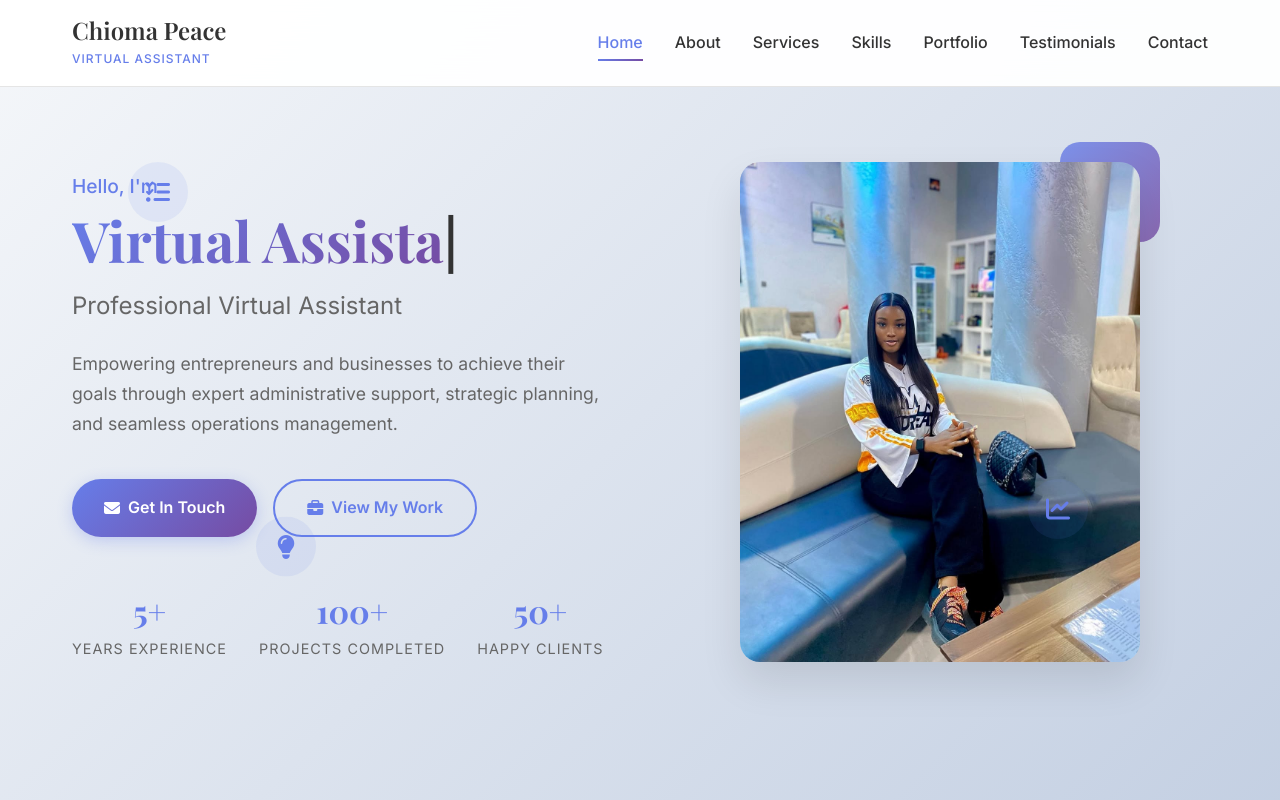
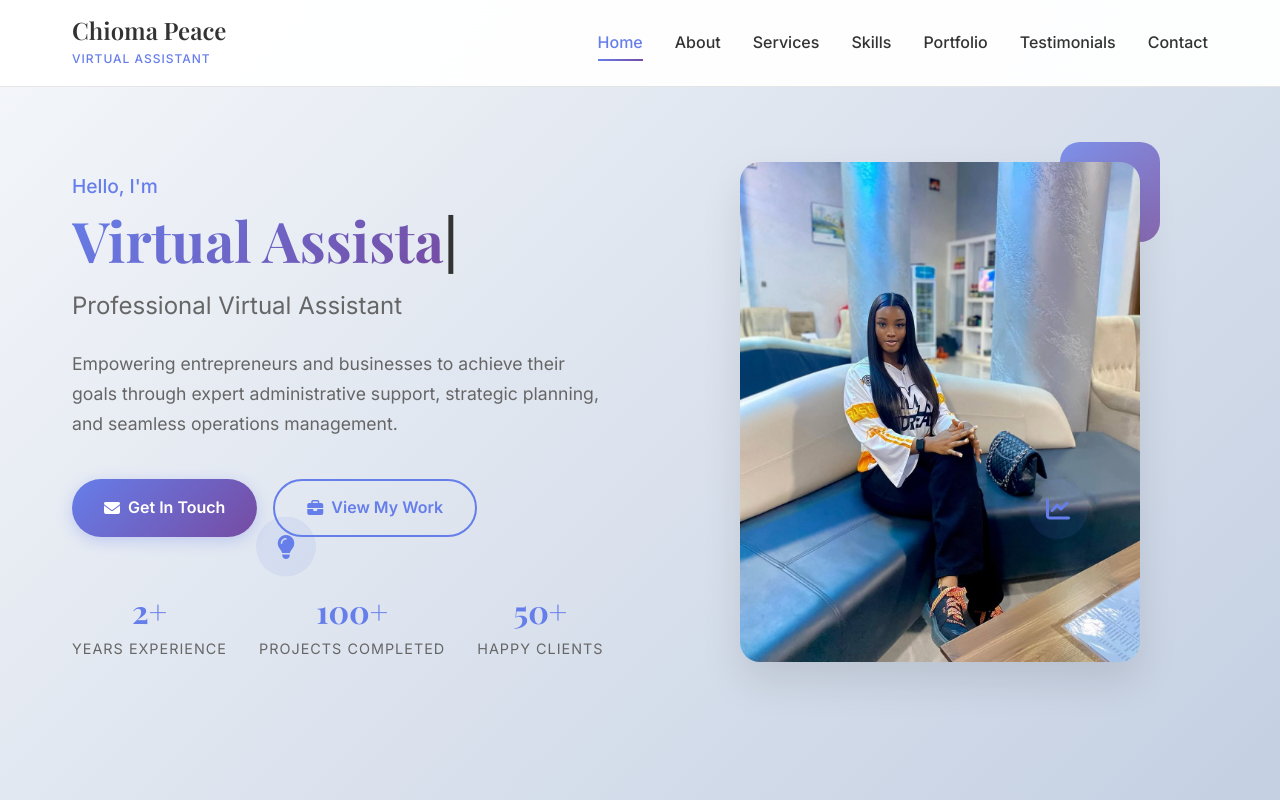
Before and after one commit to freee0001/portfolio, a plain HTML site: page index.html in a window 1280 px wide. Shown: the top 800 px of the page. Drawn offline with nearby package versions, Linux system fonts and the light colour scheme.

Commit message:
Update index.html

```diff
--- a/index.html
+++ b/index.html
@@ -71,7 +71,7 @@
           </div>
           <div class="hero-stats">
             <div class="stat">
-              <span class="stat-number">5+</span>
+              <span class="stat-number">2+</span>
               <span class="stat-label">Years Experience</span>
             </div>
             <div class="stat">
@@ -95,10 +95,6 @@
     </div>
 
     <!-- Floating Elements -->
-    <div class="floating-elements">
-      <div class="floating-element" style="top: 20%; left: 10%;">
-        <i class="fas fa-tasks"></i>
-      </div>
       <div class="floating-element" style="top: 60%; right: 15%;">
         <i class="fas fa-chart-line"></i>
       </div>
```
